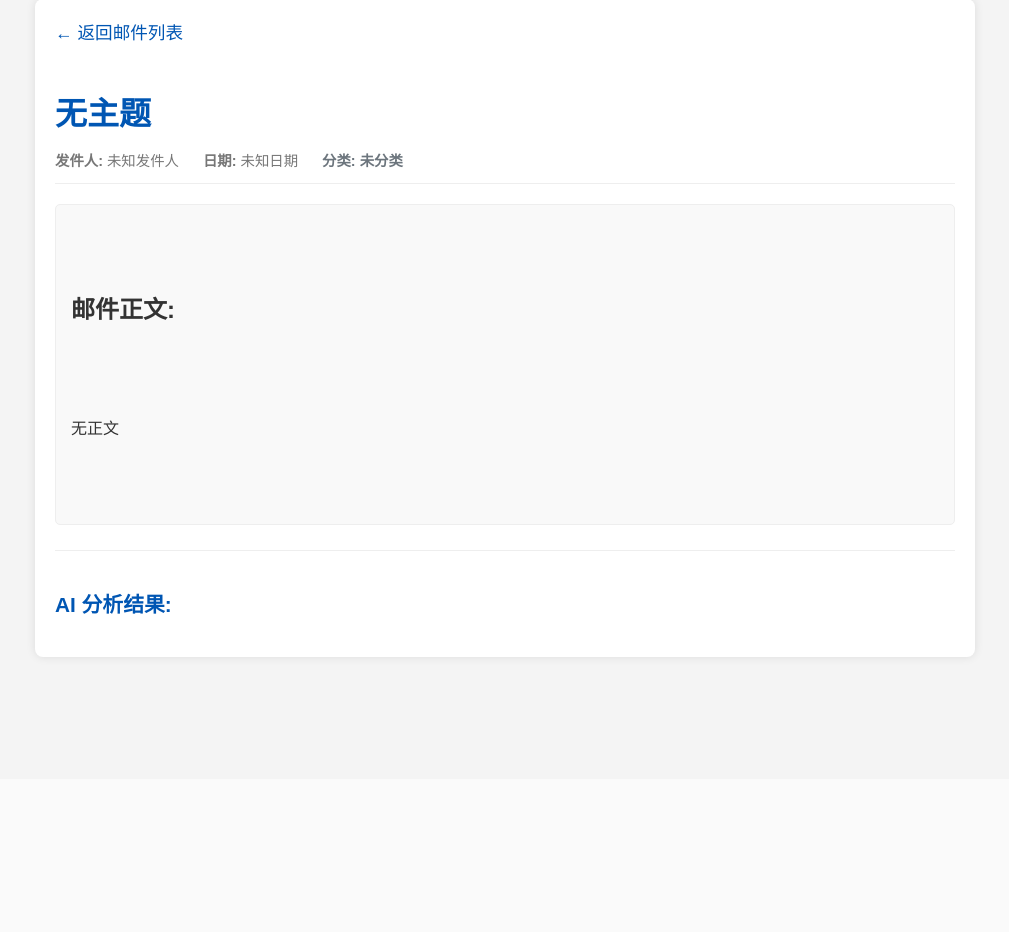
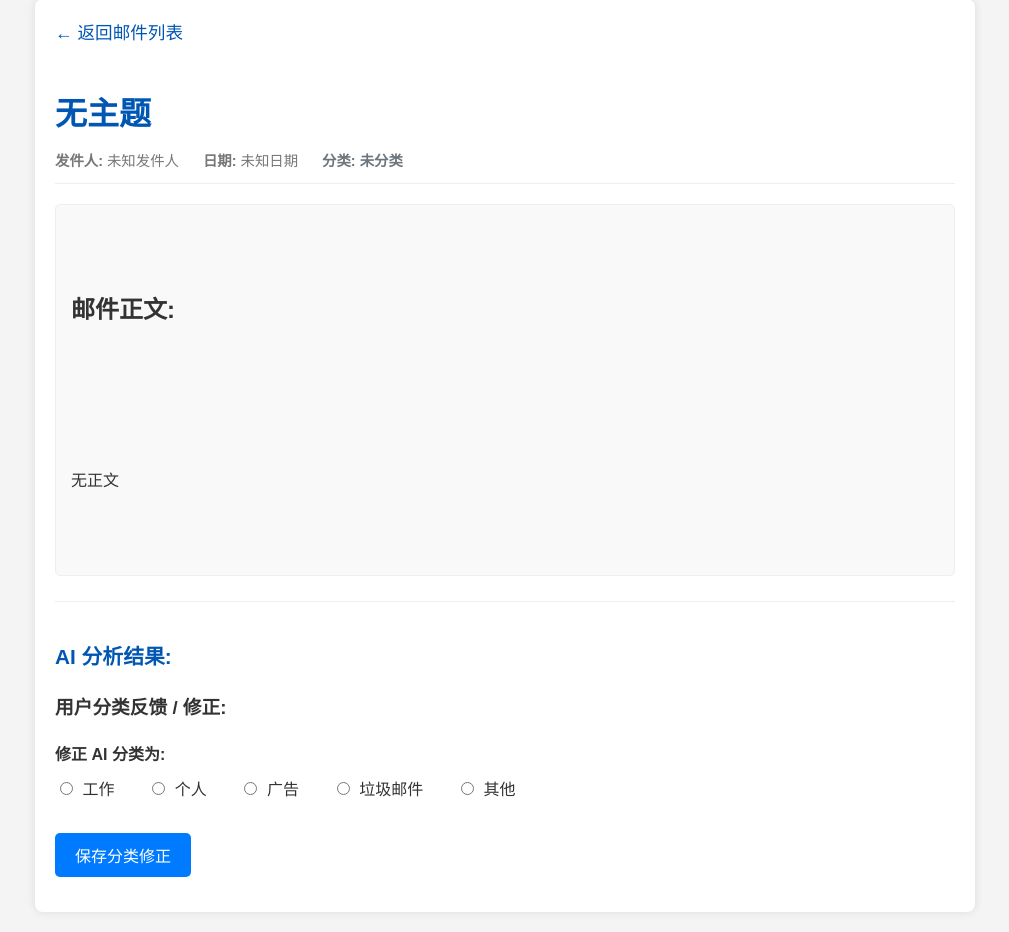
Before and after one commit to abyss-explorer/AI-Email-System, a Flask app: template templates/email_detail.html in a window 1280 px wide. Shown: the part 21-953 px from the top of the page, without its empty margins (135-1144 px from the left). Before the commit the page ends 681 px from the top, so only its background shows below. Run offline with Flask 3, Linux system fonts and the light colour scheme; the template is opened without the code that fills it, so the values that code supplies are empty.

Commit message:
fix:添加了用户反馈

```diff
--- a/app.py
+++ b/app.py
@@ -84,6 +84,36 @@ def get_email_by_id(db_file, email_id):
     return email_data
 
 
+# --- 数据库写入/更新函数 ---
+def update_email_classification_in_db(db_file, email_id, new_classification):
+    """更新数据库中指定邮件的用户修正分类"""
+    conn = None
+    try:
+        conn = sqlite3.connect(db_file)
+        cursor = conn.cursor()
+
+        # 更新 classification 字段，并可以选择更新 ai_processed_at 或添加一个用户更新时间戳
+        # 这里我们更新 classification 和 ai_processed_at（表示最近一次被修改的时间）
+        cursor.execute('''
+            UPDATE emails
+            SET classification = ?,
+                ai_processed_at = ? -- 记录用户修正的时间
+            WHERE id = ?
+        ''', (new_classification, datetime.now().isoformat(), email_id))
+
+        conn.commit() # 提交更改
+        print(f"成功更新邮件 ID: {email_id} 的分类为 {new_classification}") # 后端日志
+
+    except sqlite3.Error as e:
+        print(f"数据库错误（更新分类）: {e}")
+        # 在生产环境中，需要更完善的错误处理和日志记录
+        return False # 指示更新失败
+    finally:
+        if conn:
+            conn.close()
+        return True # 指示更新成功
+
+
 # --- 路由和视图函数 ---
 # 列表页路由保持不变
 @app.route('/')
@@ -121,9 +151,37 @@ def show_email_detail(email_id):
     # 4. 渲染 email_detail.html 模板并传递数据
     return render_template('email_detail.html', **data_to_pass)
 
+# 接收来自详情页表单的 POST 请求
+@app.route('/update_classification/<email_id>', methods=['POST'])
+def update_classification(email_id):
+    # 1. 从接收到的 POST 表单数据中获取用户选择的新分类值
+    # request.form 是一个字典，包含了表单中所有通过 POST 发送的数据
+    # new_classification 是我们在模板中给单选按钮组设置的 name
+    new_classification = request.form.get('new_classification')
+
+    # 2. （可选但推荐）验证接收到的分类值是否有效
+    valid_classifications = ['工作', '个人', '广告', '垃圾邮件', '其他'] # 需要与模板中的选项一致
+    if not new_classification or new_classification not in valid_classifications:
+        # 如果接收到的值无效，可以打印警告或向用户显示错误信息
+        print(f"警告：接收到邮件 ID {email_id} 的无效分类修正值: {new_classification}")
+        # 对于无效输入，通常不进行更新，并重定向回详情页
+        return redirect(url_for('show_email_detail', email_id=email_id))
+
+    # 3. 调用数据库更新函数
+    success = update_email_classification_in_db(DATABASE_FILE, email_id, new_classification)
+
+    # 4. 更新完成后，重定向用户回邮件详情页面
+    # 重定向是处理 POST 请求后的标准做法，可以避免用户刷新页面时重复提交表单
+    return redirect(url_for('show_email_detail', email_id=email_id))
+
+    # 如果数据库更新失败，也可以选择重定向到一个错误页面或在详情页显示错误信息
+    # 例如: if success: return redirect(...) else: return render_template('error.html', ...)
+
+
 
 # 运行应用
 if __name__ == '__main__':
+
     # debug=True 可以在开发过程中提供详细的错误信息
     # port=XXXX 指定一个不同的端口号
     # **请使用您之前成功运行应用的端口号**
--- a/templates/email_detail.html
+++ b/templates/email_detail.html
@@ -32,6 +32,25 @@
          .back-link { display: inline-block; margin-bottom: 20px; text-decoration: none; color: #0056b3; font-size: 1.1em; }
          .back-link:hover { text-decoration: underline; }
 
+        .form-group { margin-bottom: 15px; }
+        .form-group label { display: inline-block; margin-right: 15px; }
+        .form-group input[type="radio"] { margin-right: 5px; }
+        .form-group button {
+            margin-top: 15px;
+            padding: 10px 20px;
+            background-color: #007bff;
+            color: white;
+            border: none;
+            border-radius: 5px;
+            cursor: pointer;
+            font-size: 1em;
+            transition: background-color 0.3s ease;
+        }
+         .form-group button:hover {
+             background-color: #0056b3;
+         }
+
+
     </style>
 </head>
 <body>
@@ -58,6 +77,8 @@
         {# 显示完整邮件正文 #}
         <div class="email-body">
             <h2>邮件正文:</h2>
+            {# {{ email.body | default('无正文') }} #}
+            {# 使用 <pre> 标签或处理，但 white-space: pre-wrap; 样式通常已经足够 #}
             <p>{{ email.body | default('无正文') }}</p>
         </div>
 
@@ -90,6 +111,29 @@
              {% endif %}
 
 
+             <h3 style="margin-top: 20px;">用户分类反馈 / 修正:</h3>
+             {# 添加分类修正表单 #}
+             {# 表单提交到一个新的 URL (比如 /update_classification/邮件ID)，使用 POST 方法 #}
+             {# url_for('update_classification', email_id=email.id) 会根据 Flask 中定义的路由生成正确的 URL #}
+             <form action="{{ url_for('update_classification', email_id=email.id) }}" method="post">
+                <div class="form-group">
+                     <p><strong>修正 AI 分类为:</strong></p>
+                     {# 定义所有可能的分类选项 #}
+                     {% set classifications = ['工作', '个人', '广告', '垃圾邮件', '其他'] %}
+                     {% for cls in classifications %}
+                         <label>
+                             <input type="radio" name="new_classification" value="{{ cls }}"
+                                    {% if email.classification == cls %} checked {% endif %}> {# 如果当前分类与选项匹配，则默认选中 #}
+                             {{ cls }}
+                         </label>
+                         {% if not loop.last %}&nbsp;&nbsp;{% endif %} {# 添加一些右边距 #}
+                     {% endfor %}
+                 </div>
+                 <div class="form-group">
+                     <button type="submit">保存分类修正</button>
+                 </div>
+             </form>
+
         </div>
 
     </div>
```
